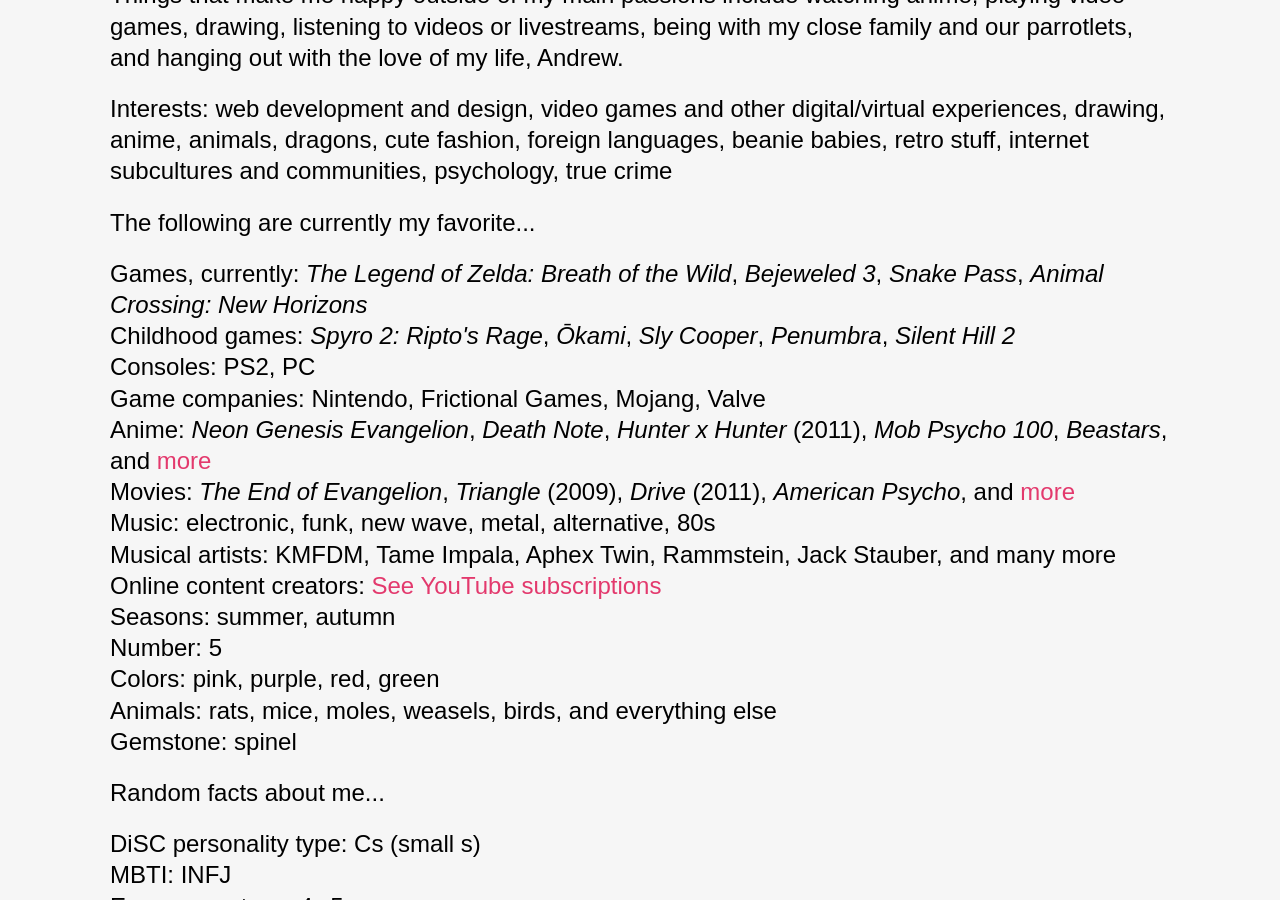
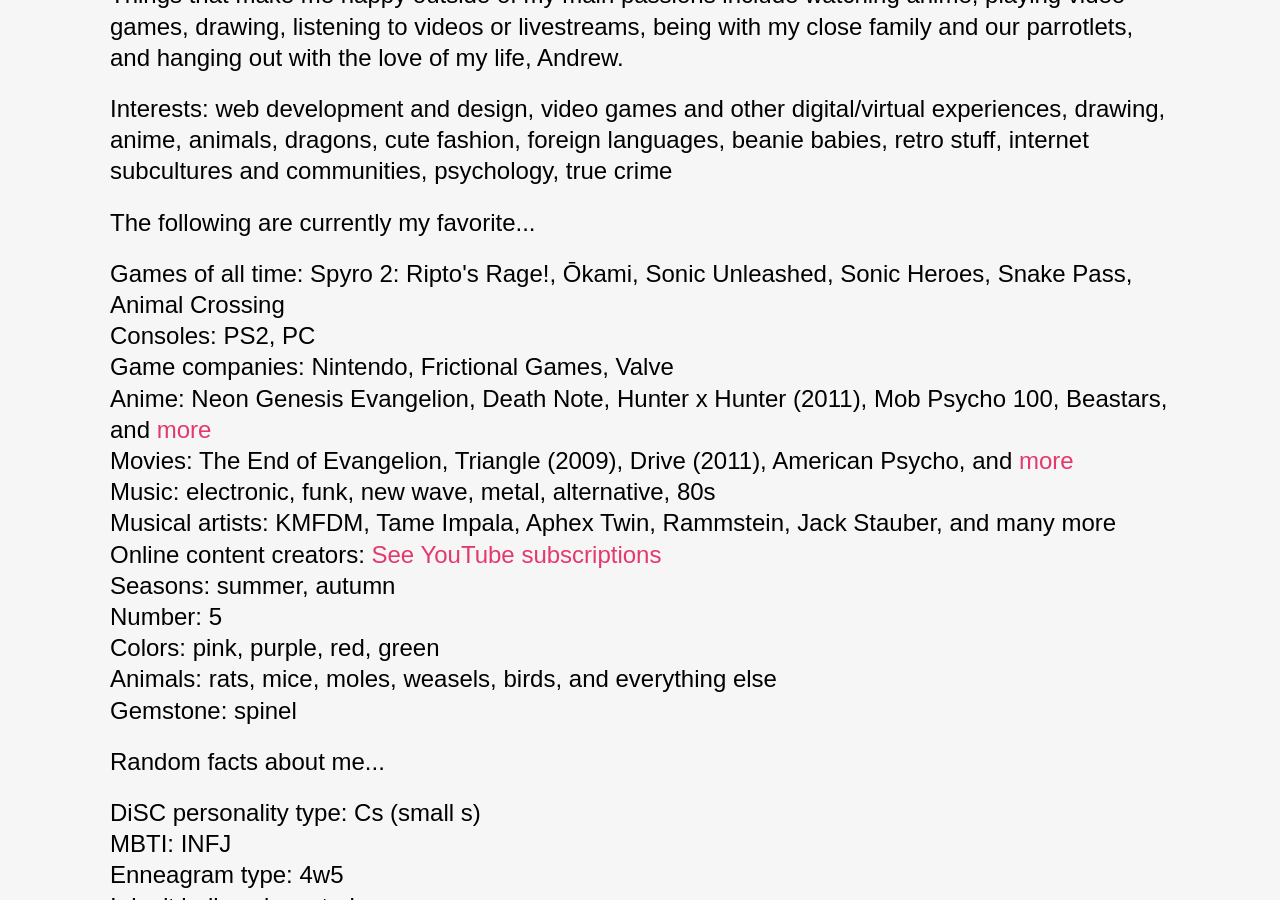
Before and after one commit to liz-lorena/2020, a Jekyll site: the page built from about/index.html, in a window 1280 px wide and 900 px high, scrolled down 828 px. Built offline with Jekyll 4.4.1, drawn with Linux system fonts in a browser that asks for light colours.

Commit message:
Update index.html

```diff
--- a/about/index.html
+++ b/about/index.html
@@ -19,12 +19,11 @@
 
     <p>The following are currently my favorite...</p>
 
-    <p>Games, currently: <em>The Legend of Zelda: Breath of the Wild</em>, <em>Bejeweled 3</em>, <em>Snake Pass</em>, <em>Animal Crossing: New Horizons</em> <br>
-    Childhood games: <em>Spyro 2: Ripto's Rage</em>, <em>Ōkami</em>, <em>Sly Cooper</em>, <em>Penumbra</em>, <em>Silent Hill 2</em> <br>
+<p>Games of all time: Spyro 2: Ripto's Rage!, Ōkami, Sonic Unleashed, Sonic Heroes, Snake Pass, Animal Crossing <br>
     Consoles: PS2, PC <br>
-    Game companies: Nintendo, Frictional Games, Mojang, Valve <br>
-    Anime: <em>Neon Genesis Evangelion</em>, <em>Death Note</em>, <em>Hunter x Hunter</em> (2011), <em>Mob Psycho 100</em>, <em>Beastars</em>, and <a href="https://myanimelist.net/profile/cozymaus" target="_blank">more</a> <br>
-    Movies: <em>The End of Evangelion</em>, <em>Triangle</em> (2009), <em>Drive</em> (2011), <em>American Psycho</em>, and <a href="https://letterboxd.com/cozymaus" target="_blank">more</a> <br>
+    Game companies: Nintendo, Frictional Games, Valve <br>
+    Anime: Neon Genesis Evangelion, Death Note, Hunter x Hunter (2011), Mob Psycho 100, Beastars, and <a href="https://myanimelist.net/profile/cozymaus" target="_blank">more</a> <br>
+    Movies: The End of Evangelion, Triangle (2009), Drive (2011), American Psycho, and <a href="https://letterboxd.com/cozymaus" target="_blank">more</a> <br>
     Music: electronic, funk, new wave, metal, alternative, 80s <br>
     Musical artists: KMFDM, Tame Impala, Aphex Twin, Rammstein, Jack Stauber, and many more <br>
     Online content creators: <a href="https://www.youtube.com/channel/UC6cj-1hG-Jd1-A4ehs7XGrw/channels?view=56&flow=grid" target="_blank">See YouTube subscriptions</a><br>
```
